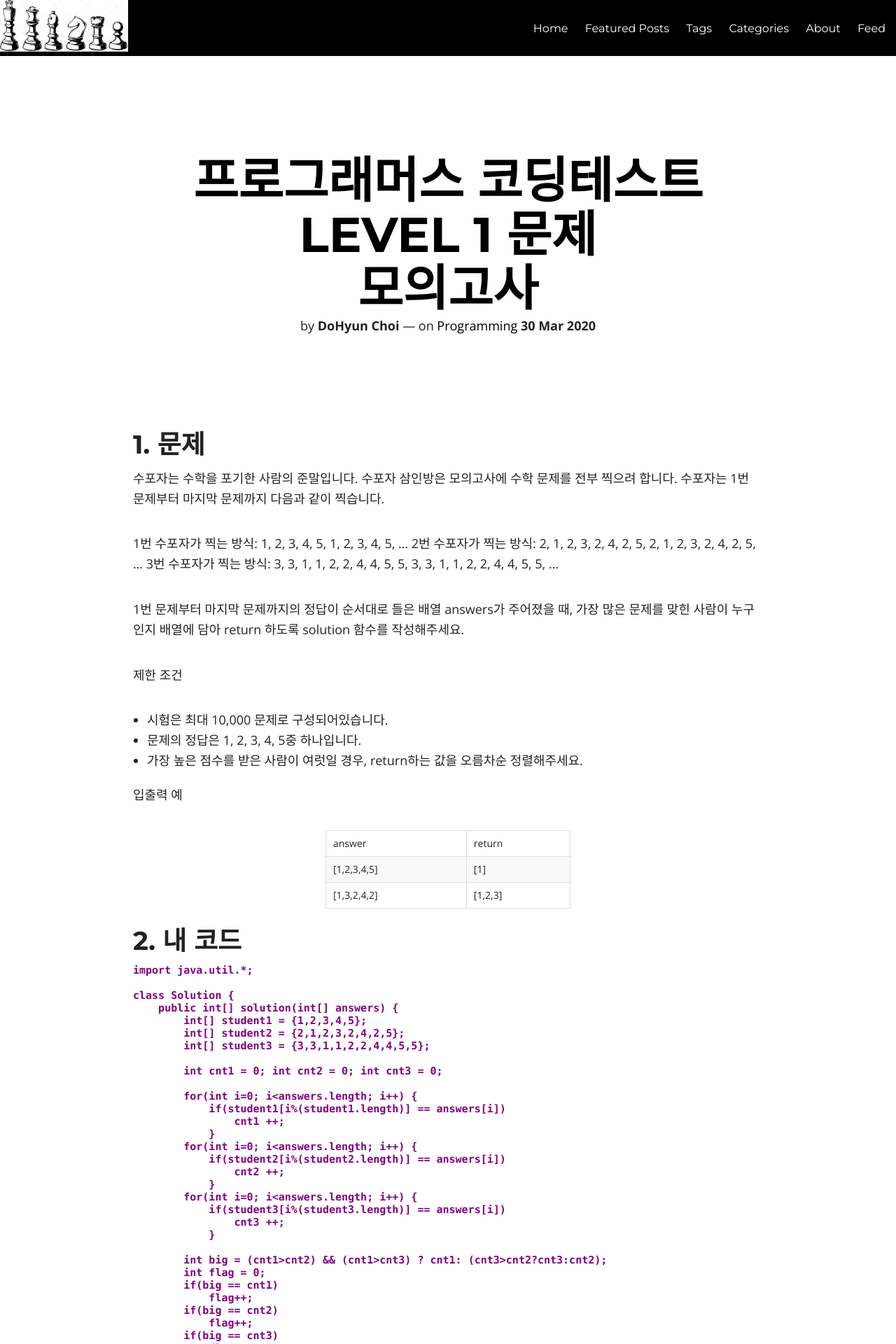
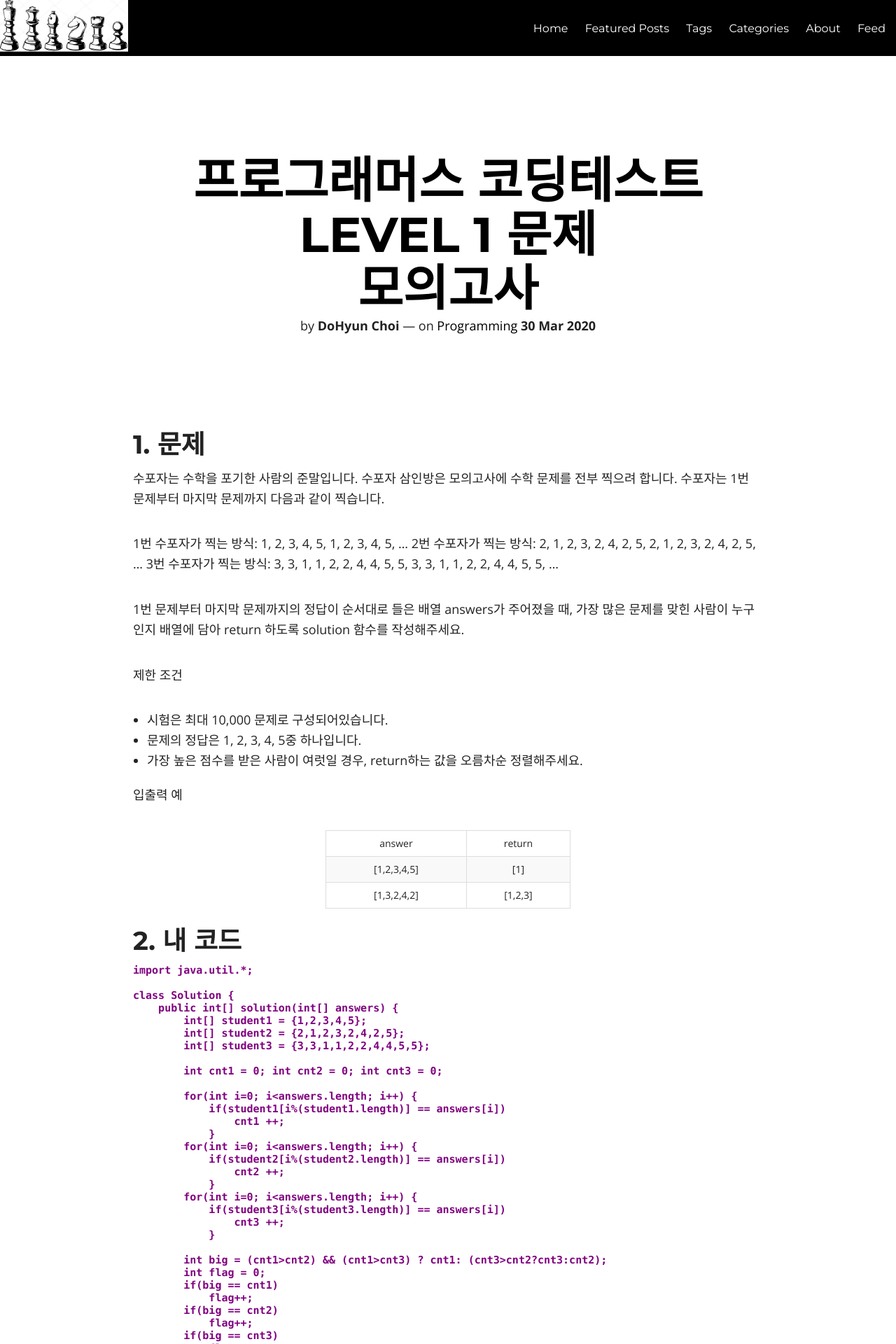
Before and after one commit to DoHyunChoi/dohyunchoi.github.io, a Jekyll site: the page built from _posts/2020-03-30- 모의고사.markdown, in a window 1280 px wide. Shown: the top 1920 px of the page at 70% size. Built offline with Jekyll 4.4.1, drawn with Linux system fonts in a browser that asks for light colours; nearby versions of some CDN libraries; comment, search, counter and statistics services are not loaded.

Commit message:
Update 2020-03-30- 모의고사.markdown

```diff
--- a/_posts/2020-03-30- 모의고사.markdown
+++ b/_posts/2020-03-30- 모의고사.markdown
@@ -32,16 +32,16 @@ featured: true
 입출력 예<br>
 <table width="350" border="2" align="center">
     <tr>
-        <td>answer</td>
-        <td>return</td>
+        <td style="text-align:center">answer</td>
+        <td style="text-align:center">return</td>
     </tr>
     <tr>
-        <td>[1,2,3,4,5]</td>
-        <td>[1]</td>
+        <td style="text-align:center">[1,2,3,4,5]</td>
+        <td style="text-align:center">[1]</td>
     </tr>
     <tr>
-        <td>[1,3,2,4,2]</td>
-        <td>[1,2,3]</td>
+        <td style="text-align:center">[1,3,2,4,2]</td>
+        <td style="text-align:center">[1,2,3]</td>
     </tr>
 </table>
 
```
